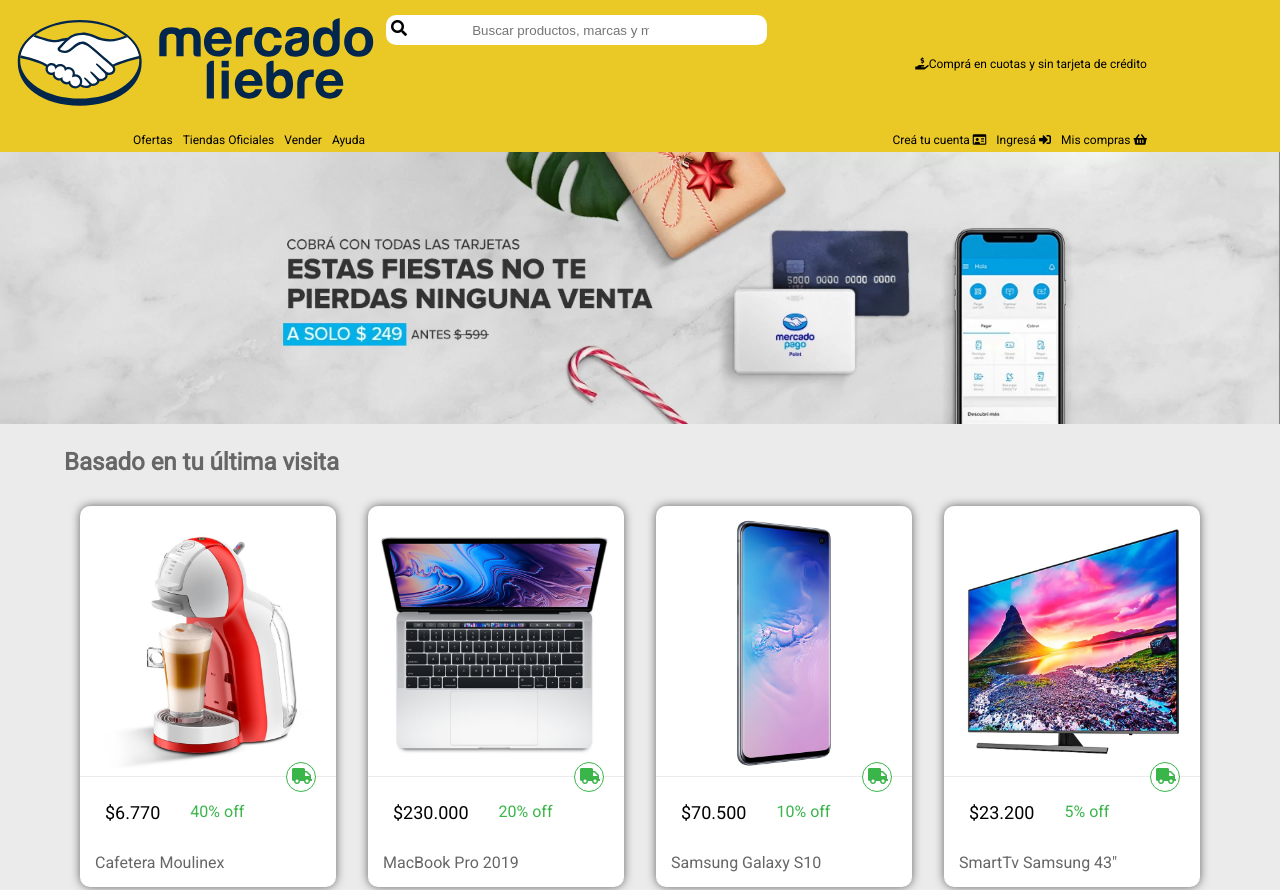
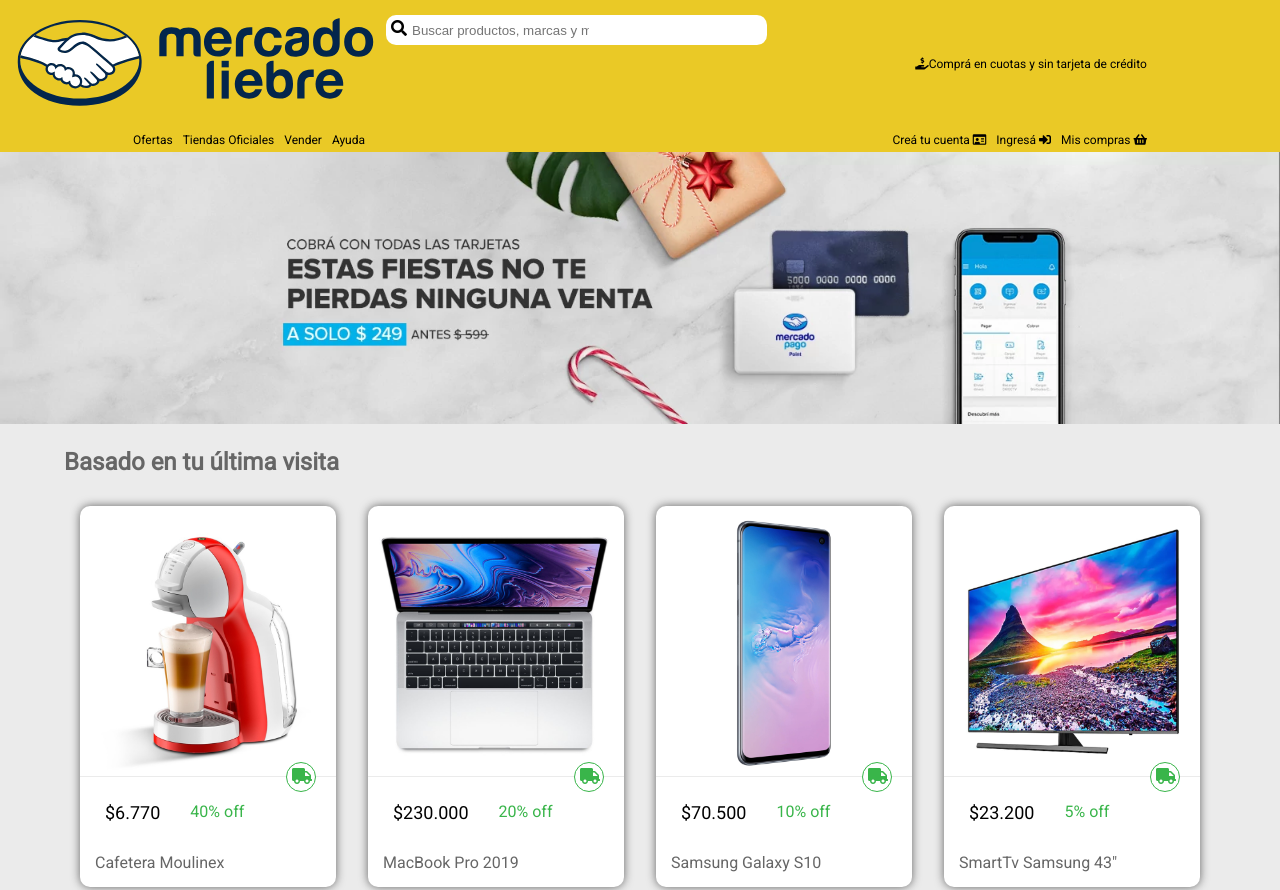
Before and after one commit to anrrid/mercado-liebre, a website: page views/home.html in a window 1280 px wide. Shown: the top 890 px of the page. Drawn offline with Linux system fonts and the light colour scheme; files that its build step writes are made by us from their sources; files whose address does not match are found by name.

Commit message:
Fix search

```diff
--- a/public/css/styles.css
+++ b/public/css/styles.css
@@ -76,13 +76,8 @@
 }
 
 .search .fa-search{
-    width: 20%;
     margin: 5px;
 }
-
-/* .fa-search{
-    margin: auto;
-} */
 
 header div.top-header p{
     width: 100%;
```
